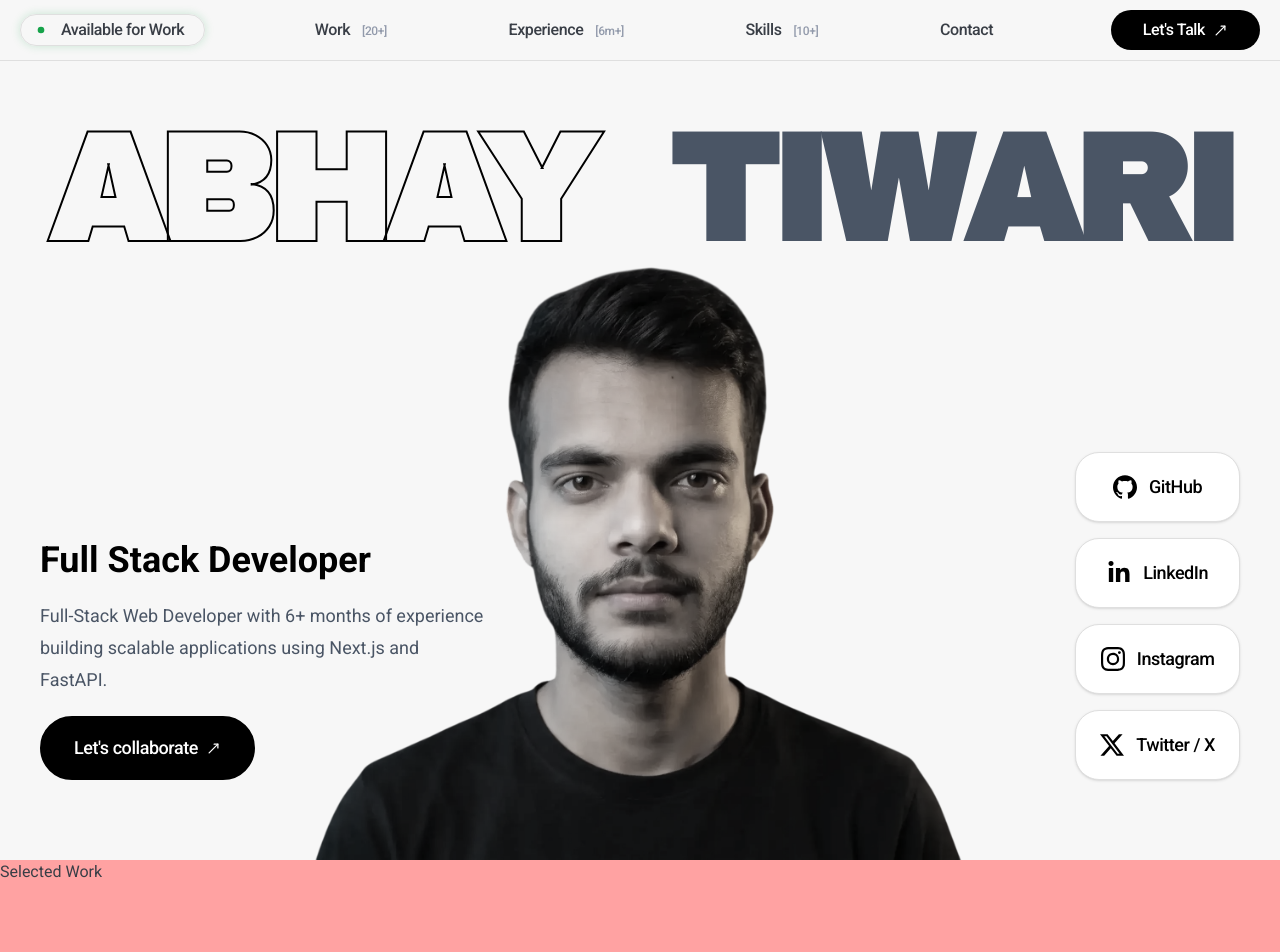
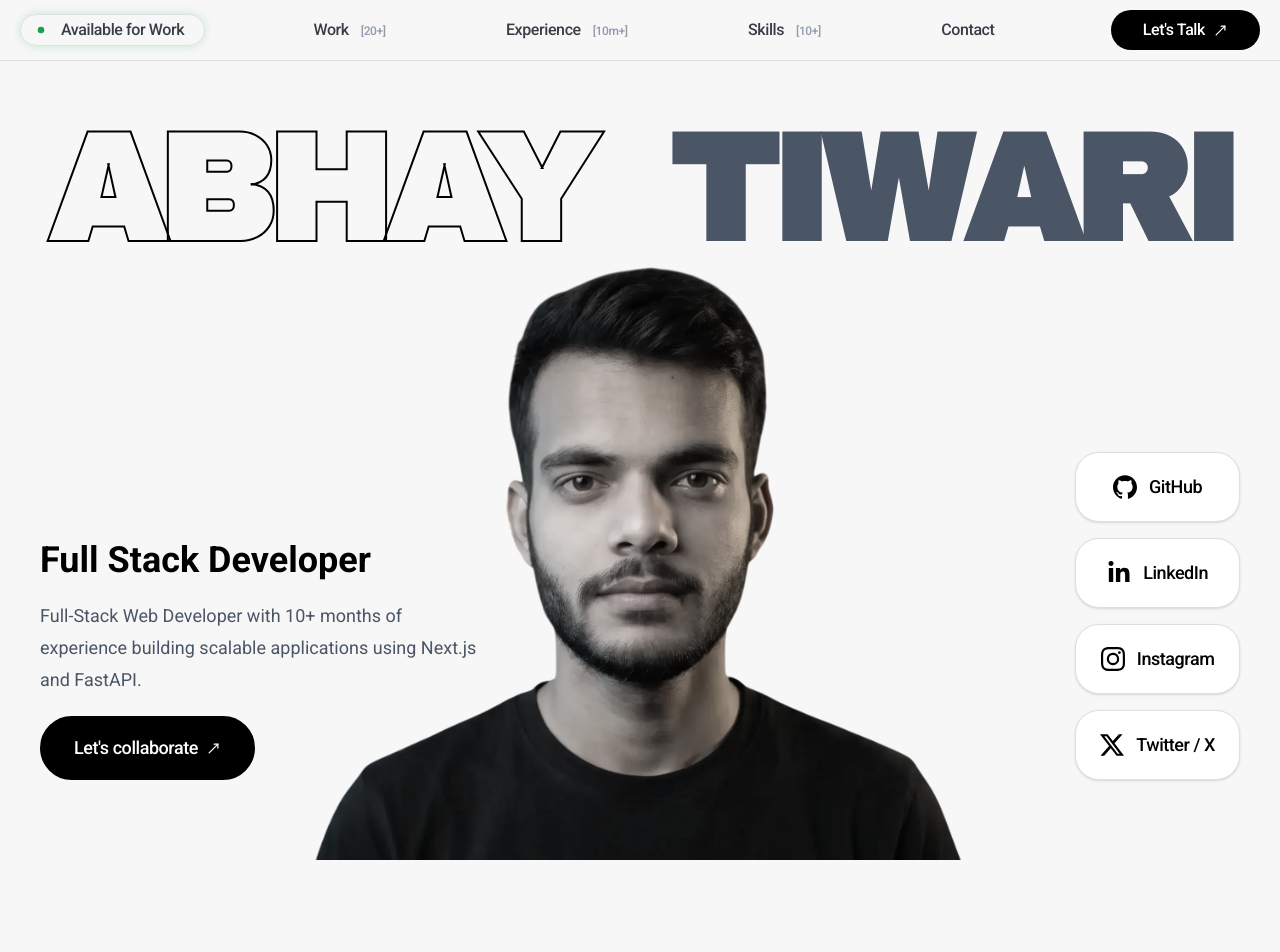
Before and after one commit to abhaytiwariii/my-portfolio, a Next.js app: page / in a window 1280 px wide. Shown: the top 952 px of the page. After the commit the page ends 860 px from the top, so only its background shows below. Built offline with nearby package versions, Linux system fonts and the light colour scheme.

Commit message:
feat: update experience duration and modify button link in HeroSection

```diff
--- a/app/page.tsx
+++ b/app/page.tsx
@@ -9,11 +9,11 @@ export default function Home() {
   return (
     <div className="bg-zinc-50 font-sans pt-15">
       <HeroSection />
-      <Work />
+      {/* <Work />
       <Experience />
       <Skills />
       <Services />
-      <Footer />
+      <Footer /> */}
     </div>
   );
 }
--- a/components/HeroSection.tsx
+++ b/components/HeroSection.tsx
@@ -127,11 +127,11 @@ export default function HeroSection() {
             Full Stack Developer
           </div>
           <div className="text-gray-600 text-base md:text-xs lg:text-sm xl:text-lg leading-7 md:leading-5 lg:leading-6 xl:leading-8 max-w-lg">
-            Full-Stack Web Developer with 6+ months of experience building
+            Full-Stack Web Developer with 10+ months of experience building
             scalable applications using Next.js and FastAPI.
           </div>
           <div>
-            <Button href="#contact">
+            <Button href="https://linkedin.com/in/abhaytiwariii/">
               <span>Let&apos;s collaborate</span>
               <MoveUpRight
                 size={15}
--- a/components/Navbar.tsx
+++ b/components/Navbar.tsx
@@ -35,7 +35,7 @@ const NAV_ITEMS: NavItemType[] = [
   {
     href: "#experience",
     label: "Experience",
-    description: "[6m+]",
+    description: "[10m+]",
     icon: <UserRound size={18} />,
     delayClass: "delay-100",
   },
```
